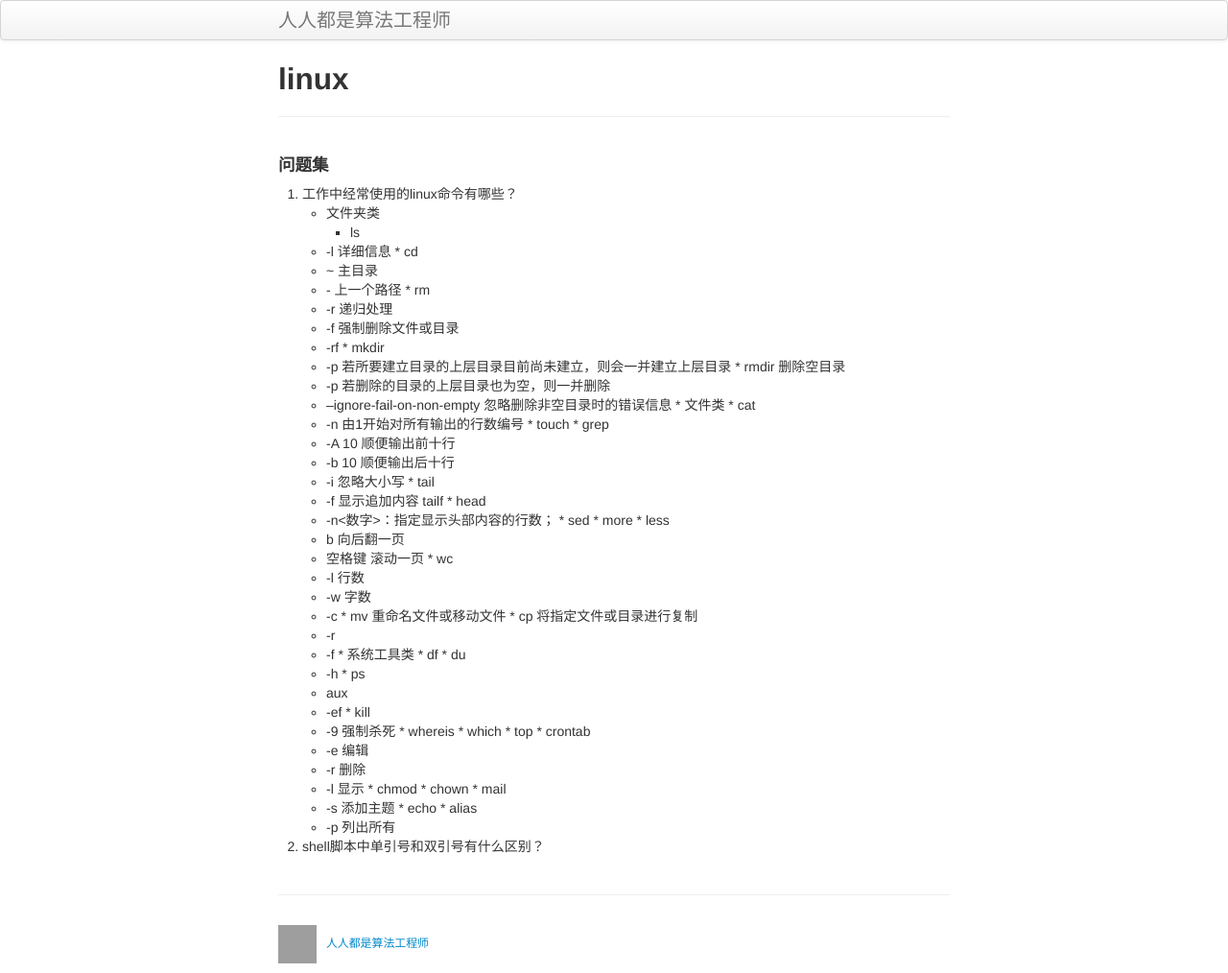
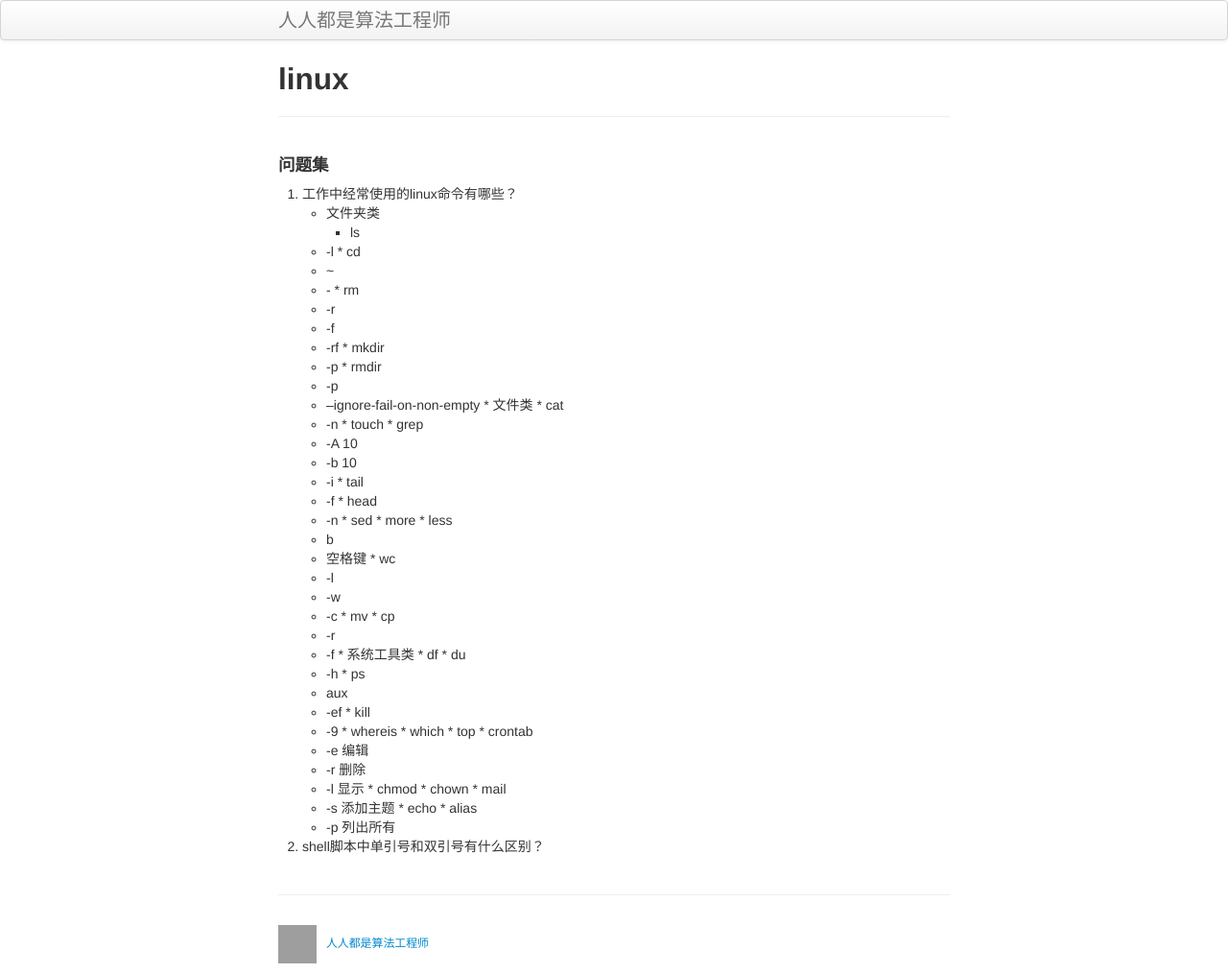
Before and after one commit to sfgcs/sfgcs.github.io, a Jekyll site: the page built from pages/linux.md, in a window 1280 px wide. Shown: the whole page at 96% size. Built offline with Jekyll 4.4.1, drawn with Linux system fonts in a browser that asks for light colours; grey boxes are pictures that could not be loaded.

Commit message:
Update linux.md

```diff
--- a/pages/linux.md
+++ b/pages/linux.md
@@ -9,42 +9,42 @@ description:
 1. 工作中经常使用的linux命令有哪些？
 * 文件夹类
   * ls
-    * -l 详细信息
+    * -l
   * cd
-    * ~ 主目录
-    * \- 上一个路径
+    * ~
+    * \-
   * rm
-    * -r 递归处理
-    * -f 强制删除文件或目录
+    * -r
+    * -f
     * -rf
   * mkdir
-    * -p 若所要建立目录的上层目录目前尚未建立，则会一并建立上层目录
-  * rmdir 删除空目录
-    * -p 若删除的目录的上层目录也为空，则一并删除
-    * --ignore-fail-on-non-empty  忽略删除非空目录时的错误信息
+    * -p
+  * rmdir
+    * -p
+    * --ignore-fail-on-non-empty
 * 文件类
   * cat
-    * -n 由1开始对所有输出的行数编号
+    * -n
   * touch
   * grep
-    * -A 10 顺便输出前十行
-    * -b 10 顺便输出后十行
-    * -i 忽略大小写
+    * -A 10
+    * -b 10
+    * -i
   * tail
-    * -f 显示追加内容 tailf
+    * -f
   * head
-    * -n<数字>：指定显示头部内容的行数；
+    * -n
   * sed
   * more
   * less
-    * b 向后翻一页
-    * 空格键 滚动一页
+    * b
+    * 空格键
   * wc
-    * -l 行数
-    * -w 字数
+    * -l
+    * -w
     * -c
-  * mv 重命名文件或移动文件
-  * cp 将指定文件或目录进行复制
+  * mv
+  * cp
     * -r
     * -f
 * 系统工具类
@@ -55,7 +55,7 @@ description:
     * aux
     * -ef
   * kill
-    * -9 强制杀死
+    * -9
   * whereis
   * which
   * top
```
